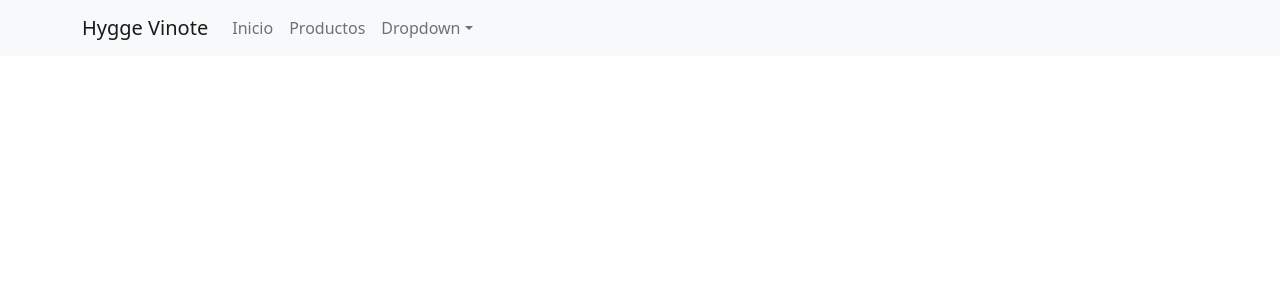
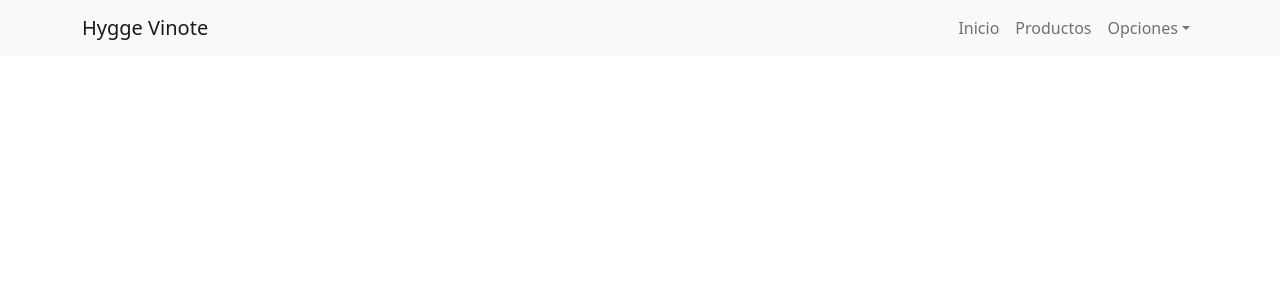
Before and after one commit to tucuvaldez/react, a React (Create React App) app: page / in a window 1280 px wide. Shown: the top 300 px of the page. Built offline with nearby package versions, Linux system fonts and the light colour scheme.

Commit message:
modifico estilo

```diff
--- a/src/app/styles.css
+++ b/src/app/styles.css
@@ -10,3 +10,6 @@
     flex-direction: row;
     justify-content: flex-end;
 } */
+#basic-nav-dropdown {
+    justify-content: flex-end;
+}
--- a/src/components/NavBar.js
+++ b/src/components/NavBar.js
@@ -8,12 +8,13 @@ function NavBar() {
         <Navbar bg="light" expand="lg">
             <Container>
                 <Navbar.Brand href="#home">Hygge Vinote</Navbar.Brand>
+                <div>
                     <Navbar.Toggle aria-controls="basic-navbar-nav" />
                     <Navbar.Collapse id="basic-navbar-nav">
                         <Nav className="me-auto">
                             <Nav.Link href="#home">Inicio</Nav.Link>
                             <Nav.Link href="#link">Productos</Nav.Link>
-                        <NavDropdown title="Dropdown" id="basic-nav-dropdown">
+                            <NavDropdown title="Opciones" id="basic-nav-dropdown">
                                 <NavDropdown.Item href="#action/3.1">Vinos Blancos</NavDropdown.Item>
                                 <NavDropdown.Item href="#action/3.2">
                                     Vinos Tintos
@@ -23,6 +24,7 @@ function NavBar() {
                             </NavDropdown>
                         </Nav>
                     </Navbar.Collapse>
+                </div>
             </Container>
         </Navbar>
     );
```
Lines whose indentation alone changed are shown as unchanged.
